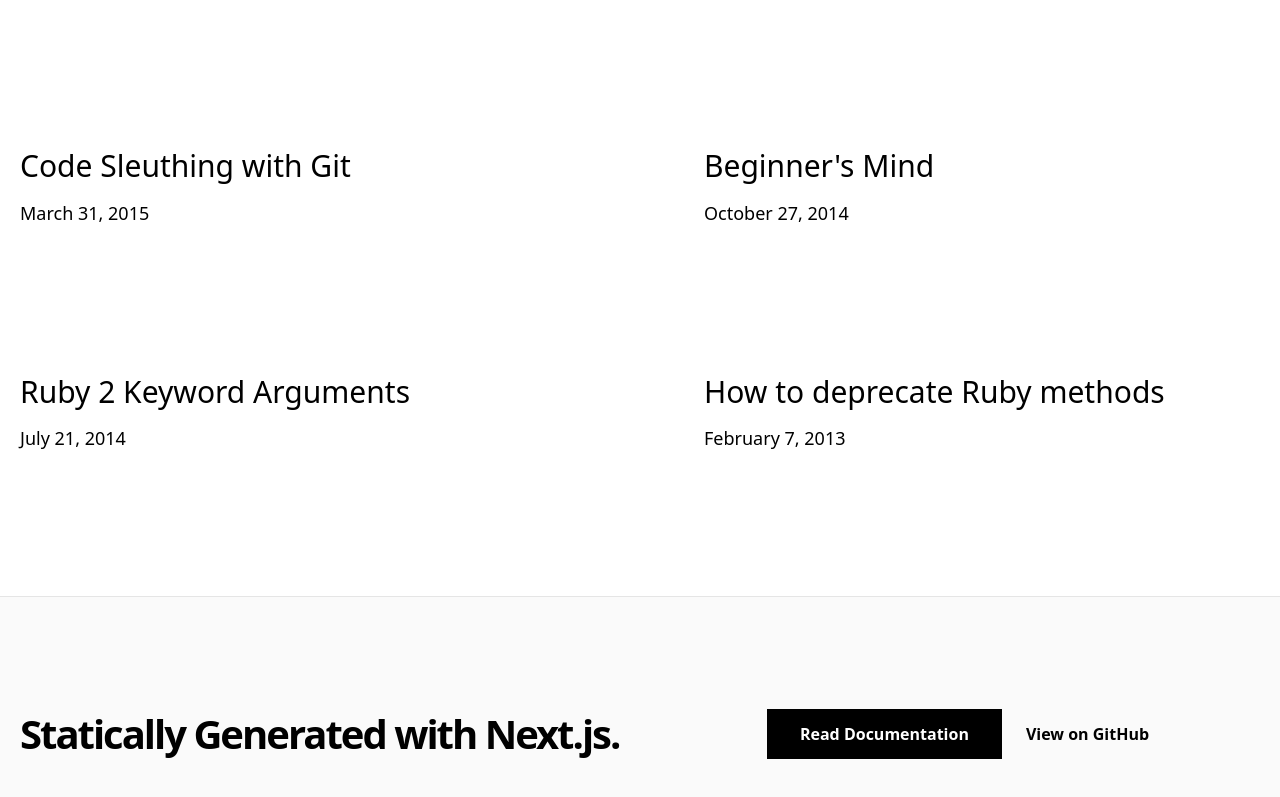
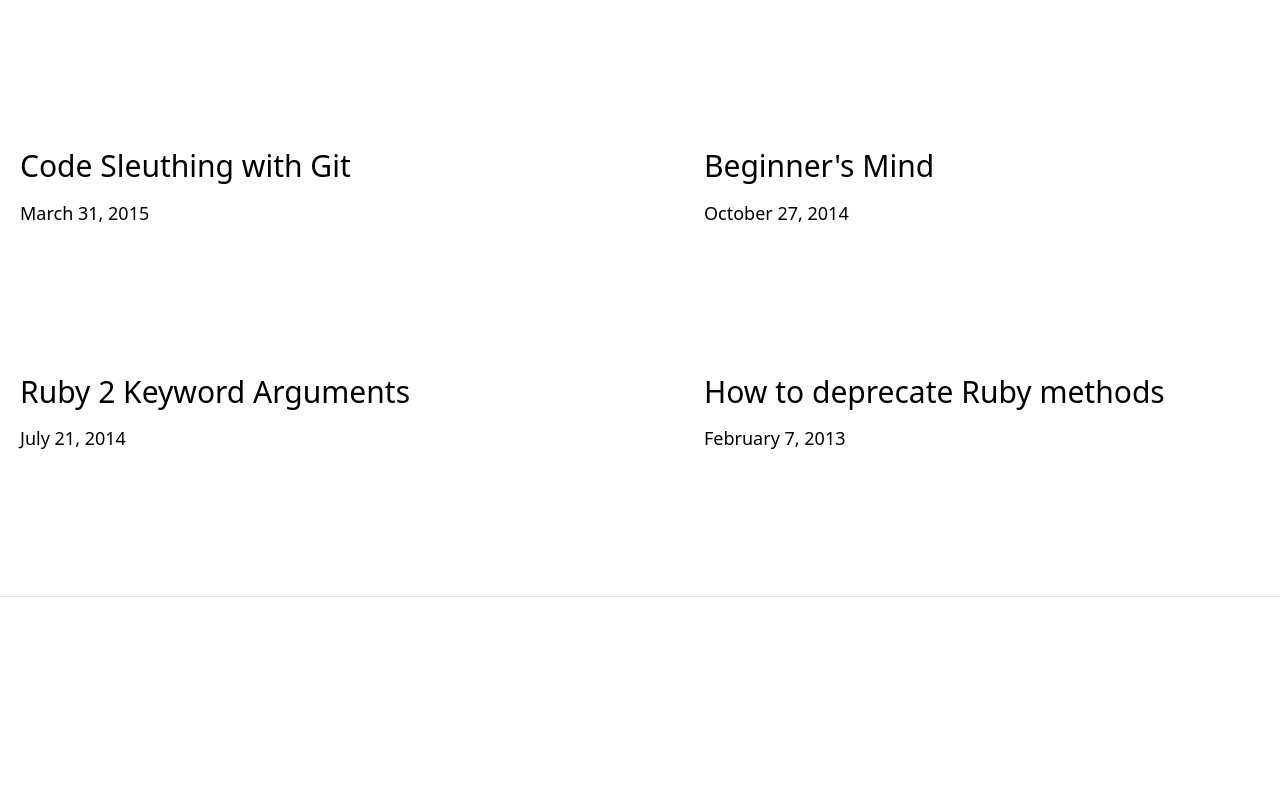
Before and after one commit to iancanderson/iancanderson.com, a Next.js app: page / in a window 1280 px wide. Shown: the part 596-1393 px from the top of the page. After the commit the page ends 1193 px from the top, so only its background shows below. Built offline with nearby package versions, Linux system fonts and the light colour scheme.

Commit message:
Remove unused stuff

```diff
--- a/components/alert.tsx
+++ b/components/alert.tsx
@@ -5,12 +5,7 @@ type Props = {};
 
 const Alert = ({}: Props) => {
   return (
-    <div
-      className={cn("border-b", {
-        "bg-neutral-800 border-neutral-800 text-white": preview,
-        "bg-neutral-50 border-neutral-200": !preview,
-      })}
-    >
+    <div className="border-b bg-neutral-800 border-neutral-800 text-white">
       <Container>
         <div className="py-2 text-center text-sm">
           <>
--- a/components/footer.tsx
+++ b/components/footer.tsx
@@ -1,32 +1,11 @@
-import Container from './container'
-import { EXAMPLE_PATH } from '../lib/constants'
+import Container from "./container";
 
 const Footer = () => {
   return (
     <footer className="bg-neutral-50 border-t border-neutral-200">
-      <Container>
-        <div className="py-28 flex flex-col lg:flex-row items-center">
-          <h3 className="text-4xl lg:text-[2.5rem] font-bold tracking-tighter leading-tight text-center lg:text-left mb-10 lg:mb-0 lg:pr-4 lg:w-1/2">
-            Statically Generated with Next.js.
-          </h3>
-          <div className="flex flex-col lg:flex-row justify-center items-center lg:pl-4 lg:w-1/2">
-            <a
-              href="https://nextjs.org/docs/basic-features/pages"
-              className="mx-3 bg-black hover:bg-white hover:text-black border border-black text-white font-bold py-3 px-12 lg:px-8 duration-200 transition-colors mb-6 lg:mb-0"
-            >
-              Read Documentation
-            </a>
-            <a
-              href={`https://github.com/vercel/next.js/tree/canary/examples/${EXAMPLE_PATH}`}
-              className="mx-3 font-bold hover:underline"
-            >
-              View on GitHub
-            </a>
-          </div>
-        </div>
-      </Container>
+      <Container></Container>
     </footer>
-  )
-}
+  );
+};
 
-export default Footer
+export default Footer;
--- a/components/layout.tsx
+++ b/components/layout.tsx
@@ -12,7 +12,7 @@ const Layout = ({ preview, children }: Props) => {
     <>
       <Meta />
       <div className="min-h-screen">
-        {preview && <Alert preview={preview} />}
+        {preview && <Alert />}
         <main>{children}</main>
       </div>
       <Footer />
--- a/components/meta.tsx
+++ b/components/meta.tsx
@@ -1,5 +1,5 @@
 import Head from "next/head";
-import { CMS_NAME, HOME_OG_IMAGE_URL } from "../lib/constants";
+import { HOME_OG_IMAGE_URL } from "../lib/constants";
 
 const Meta = () => {
   return (
@@ -32,10 +32,7 @@ const Meta = () => {
       <meta name="msapplication-config" content="/favicon/browserconfig.xml" />
       <meta name="theme-color" content="#000" />
       <link rel="alternate" type="application/rss+xml" href="/feed.xml" />
-      <meta
-        name="description"
-        content={`A statically generated blog example using Next.js and ${CMS_NAME}.`}
-      />
+      <meta name="description" content="Ian C. Anderson's website" />
       <meta property="og:image" content={HOME_OG_IMAGE_URL} />
       <link
         rel="stylesheet"
--- a/components/post-header.tsx
+++ b/components/post-header.tsx
@@ -1,15 +1,12 @@
 import DateFormatter from "./date-formatter";
 import PostTitle from "./post-title";
-import Author from "../types/author";
 
 type Props = {
   title: string;
-  coverImage: string;
   date: string;
-  author: Author;
 };
 
-const PostHeader = ({ title, coverImage, date, author }: Props) => {
+const PostHeader = ({ title, date }: Props) => {
   return (
     <>
       <PostTitle>{title}</PostTitle>
--- a/pages/index.tsx
+++ b/pages/index.tsx
@@ -5,7 +5,6 @@ import Intro from "../components/intro";
 import Layout from "../components/layout";
 import { getAllPosts } from "../lib/api";
 import Head from "next/head";
-import { CMS_NAME } from "../lib/constants";
 import Post from "../types/post";
 
 type Props = {
@@ -19,7 +18,7 @@ const Index = ({ allPosts }: Props) => {
     <>
       <Layout>
         <Head>
-          <title>Next.js Blog Example with {CMS_NAME}</title>
+          <title>iancanderson</title>
         </Head>
         <Container>
           <Intro />
--- a/pages/posts/[slug].tsx
+++ b/pages/posts/[slug].tsx
@@ -8,7 +8,6 @@ import Layout from "../../components/layout";
 import { getPostBySlug, getAllPosts } from "../../lib/api";
 import PostTitle from "../../components/post-title";
 import Head from "next/head";
-import { CMS_NAME } from "../../lib/constants";
 import markdownToHtml from "../../lib/markdownToHtml";
 import PostType from "../../types/post";
 
@@ -33,16 +32,9 @@ const Post = ({ post, morePosts, preview }: Props) => {
           <>
             <article className="mb-32">
               <Head>
-                <title>
-                  {post.title} | Next.js Blog Example with {CMS_NAME}
-                </title>
+                <title>{post.title} | iancanderson.com</title>
               </Head>
-              <PostHeader
-                title={post.title}
-                coverImage={post.coverImage}
-                date={post.date}
-                author={post.author}
-              />
+              <PostHeader title={post.title} date={post.date} />
               <PostBody content={post.content} />
             </article>
           </>
```
